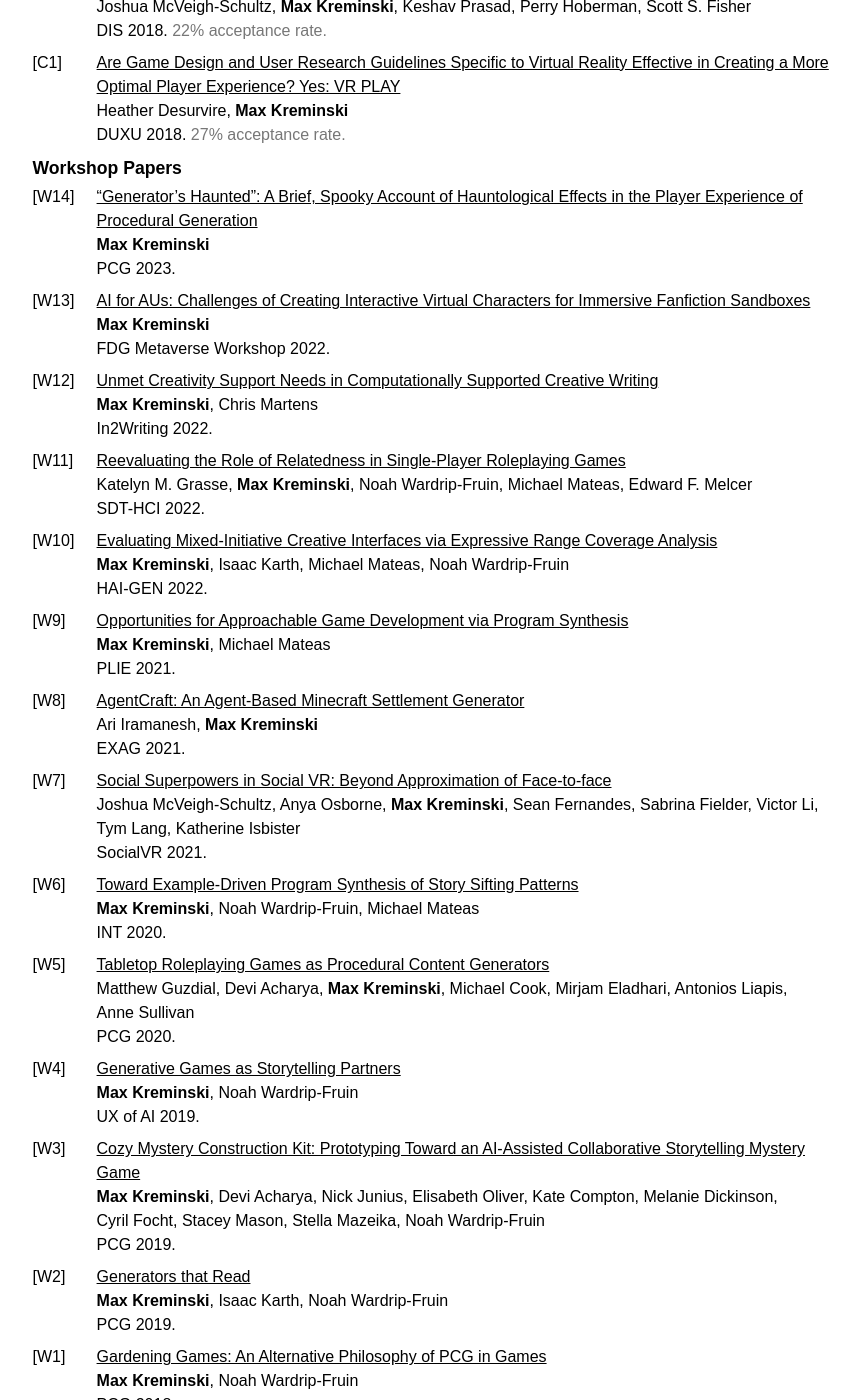
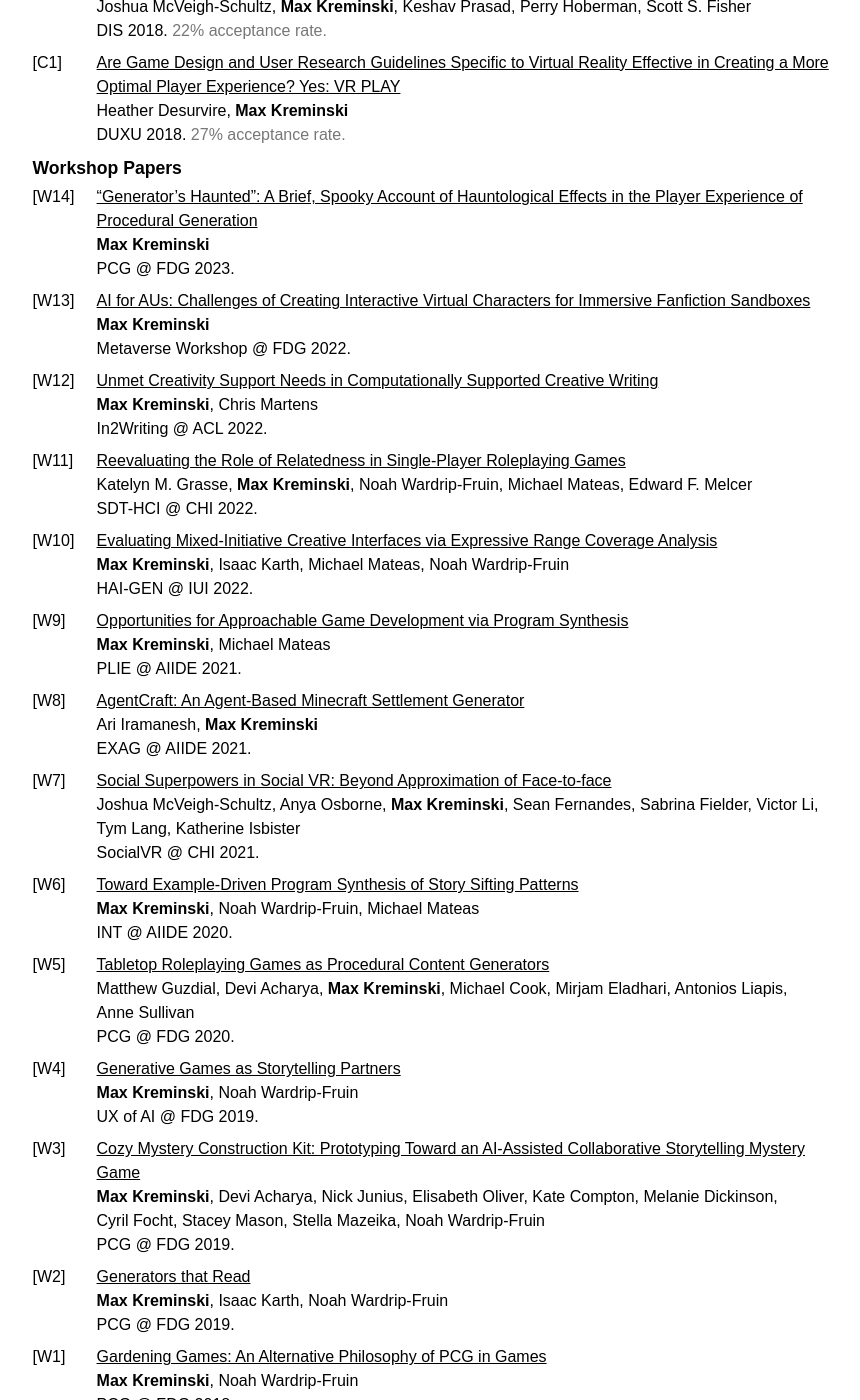
Before and after one commit to mkremins/mkremins.github.io, a Jekyll site: the page built from cv/index.html, in a window 1280 px wide and 1400 px high, scrolled down 3274 px. Shown: the whole window, without its empty margins (207-1067 px from the left). Built offline with Jekyll 4.4.1, drawn with Linux system fonts in a browser that asks for light colours; some web fonts are replaced; part of the change alters nothing that is shown; some of the changed text lies outside the part shown.

Commit message:
Display parent venues for workshops

```diff
--- a/_data/publications.json
+++ b/_data/publications.json
@@ -6,6 +6,7 @@
   "year": "2023",
   "venue": "PCG",
   "venue_long": "FDG Workshop on Procedural Content Generation",
+  "parent_venue": "FDG",
   "pubtype": "workshop"
 },
 {
@@ -74,8 +75,9 @@
   "url": "https://mkremins.github.io/publications/AIForAUs_Metaverse2022.pdf",
   "authors": ["Max Kreminski"],
   "year": "2022",
-  "venue": "FDG Metaverse Workshop",
+  "venue": "Metaverse Workshop",
   "venue_long": "FDG Workshop on Games and the Metaverse",
+  "parent_venue": "FDG",
   "pubtype": "workshop"
 },
 {
@@ -94,6 +96,7 @@
   "year": "2022",
   "venue": "In2Writing",
   "venue_long": "ACL Workshop on Intelligent and Interactive Writing Assistants",
+  "parent_venue": "ACL",
   "pubtype": "workshop"
 },
 {
@@ -103,6 +106,7 @@
   "year": "2022",
   "venue": "SDT-HCI",
   "venue_long": "CHI Workshop on Self-Determination Theory in HCI: Shaping a Research Agenda",
+  "parent_venue": "CHI",
   "pubtype": "workshop"
 },
 {
@@ -121,7 +125,19 @@
   "year": "2022",
   "venue": "HAI-GEN",
   "venue_long": "IUI Workshop on Human-AI Co-Creation with Generative Models",
+  "parent_venue": "IUI",
   "pubtype": "workshop"
+},
+{
+  "title": "Academical: A Choice-Based Interactive Storytelling Game for Enhancing Moral Reasoning, Knowledge, and Attitudes in Responsible Conduct of Research",
+  "url": "https://mkremins.github.io/publications/RCR_GaNTaP.pdf",
+  "authors": ["Katelyn M. Grasse", "Edward F. Melcer", "Max Kreminski", "Nick Junius", "James Ryan", "Noah Wardrip-Fruin"],
+  "year": "2021",
+  "venue": "In <em>Games and Narrative: Theory and Practice</em>,",
+  "venue_long": "<em>Games and Narrative: Theory and Practice</em>",
+  "booktitle": "Games and Narrative: Theory and Practice",
+  "publisher": "Springer",
+  "pubtype": "chapter"
 },
 {
   "title": "A Coauthorship-Centric History of Interactive Emergent Narrative",
@@ -160,6 +176,7 @@
   "year": "2021",
   "venue": "PLIE",
   "venue_long": "AIIDE Workshop on Programming Languages and Interactive Entertainment",
+  "parent_venue": "AIIDE",
   "pubtype": "workshop"
 },
 {
@@ -169,6 +186,7 @@
   "year": "2021",
   "venue": "EXAG",
   "venue_long": "AIIDE Workshop on Experimental AI for Games",
+  "parent_venue": "AIIDE",
   "pubtype": "workshop"
 },
 {
@@ -237,23 +255,13 @@
   "award": "Best game or demo (top 16%)"
 },
 {
-  "title": "Academical: A Choice-Based Interactive Storytelling Game for Enhancing Moral Reasoning, Knowledge, and Attitudes in Responsible Conduct of Research",
-  "url": "https://mkremins.github.io/publications/RCR_GaNTaP.pdf",
-  "authors": ["Katelyn M. Grasse", "Edward F. Melcer", "Max Kreminski", "Nick Junius", "James Ryan", "Noah Wardrip-Fruin"],
-  "year": "2022",
-  "venue": "In <em>Games and Narrative: Theory and Practice</em>,",
-  "venue_long": "<em>Games and Narrative: Theory and Practice</em>",
-  "booktitle": "Games and Narrative: Theory and Practice",
-  "publisher": "Springer",
-  "pubtype": "chapter"
-},
-{
   "title": "Social Superpowers in Social VR: Beyond Approximation of Face-to-face",
   "url": "https://mkremins.github.io/publications/SocialSuperpowers_SocialVR2021.pdf",
   "authors": ["Joshua McVeigh-Schultz", "Anya Osborne", "Max Kreminski", "Sean Fernandes", "Sabrina Fielder", "Victor Li", "Tym Lang", "Katherine Isbister"],
   "year": "2021",
   "venue": "SocialVR",
   "venue_long": "CHI Social VR Workshop",
+  "parent_venue": "CHI",
   "pubtype": "workshop"
 },
 {
@@ -273,6 +281,7 @@
   "year": "2020",
   "venue": "INT",
   "venue_long": "AIIDE Workshop on Intelligent Narrative Technologies",
+  "parent_venue": "AIIDE",
   "pubtype": "workshop"
 },
 {
@@ -311,6 +320,7 @@
   "year": "2020",
   "venue": "PCG",
   "venue_long": "FDG Workshop on Procedural Content Generation",
+  "parent_venue": "FDG",
   "pubtype": "workshop"
 },
 {
@@ -391,6 +401,7 @@
   "year": "2019",
   "venue": "UX of AI",
   "venue_long": "FDG Workshop on the User Experience of Artificial Intelligence in Games",
+  "parent_venue": "FDG",
   "pubtype": "workshop"
 },
 {
@@ -400,6 +411,7 @@
   "year": "2019",
   "venue": "PCG",
   "venue_long": "FDG Workshop on Procedural Content Generation",
+  "parent_venue": "FDG",
   "pubtype": "workshop"
 },
 {
@@ -409,6 +421,7 @@
   "year": "2019",
   "venue": "PCG",
   "venue_long": "FDG Workshop on Procedural Content Generation",
+  "parent_venue": "FDG",
   "pubtype": "workshop"
 },
 {
@@ -449,6 +462,7 @@
   "year": "2018",
   "venue": "PCG",
   "venue_long": "FDG Workshop on Procedural Content Generation",
+  "parent_venue": "FDG",
   "pubtype": "workshop"
 },
 {
--- a/_includes/cvpubs.html
+++ b/_includes/cvpubs.html
@@ -15,7 +15,7 @@
     <div class="dated-content">
       {% if pub.url and pub.url != "" %}<a href="{{pub.url}}">{{pub.title}}</a>{% else %}{{pub.title}}{% endif %}<br>
       <span class="authors">{{authors_html | join: ", "}}</span><br>
-      {% if pub.pubtype == "chapter" %}In <em>{{pub.booktitle}}</em>. {{pub.publisher}}, {{pub.year}}{% elsif pub.pubtype == "journal" %}{{pub.venue}}, {{pub.year}}{% else %}{{pub.venue}} {{pub.year}}{% endif %}{% if pub.inpress %} (in press){% endif %}.
+      {% if pub.pubtype == "chapter" %}In <em>{{pub.booktitle}}</em>. {{pub.publisher}}, {{pub.year}}{% elsif pub.pubtype == "journal" %}{{pub.venue}}, {{pub.year}}{% else %}{{pub.venue}} {% if pub.parent_venue %}@ {{pub.parent_venue}}{% endif %} {{pub.year}}{% endif %}{% if pub.inpress %} (in press){% endif %}.
       {% if pub.acceptrate and pub.acceptrate != "" %} <span class="pub-acceptrate">{{pub.acceptrate | replace: "%", "" | round}}% acceptance rate{% if pub.acceptnote and pub.acceptnote != "" %} ({{pub.acceptnote}}){% endif %}.</span>{% endif %}
       {% if pub.award and pub.award != "" %} <span class="pub-award">{{pub.award}}.</span>{% endif %}
     </div>
```
